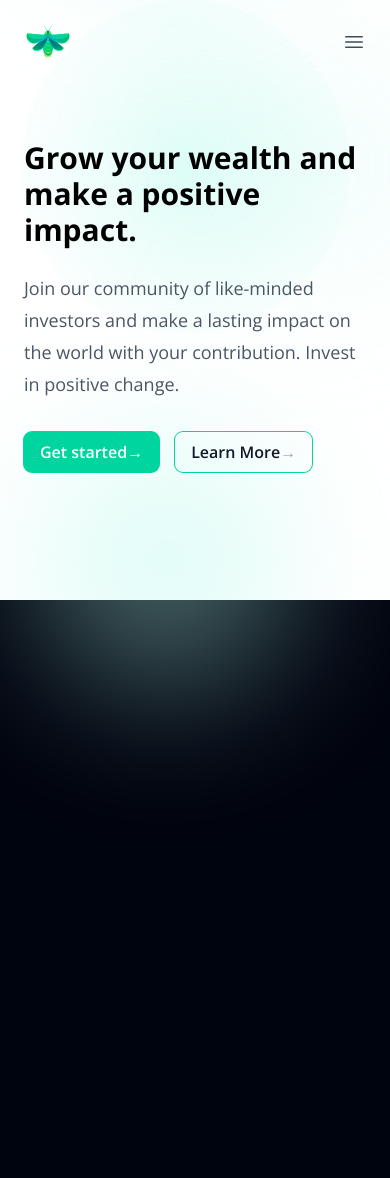
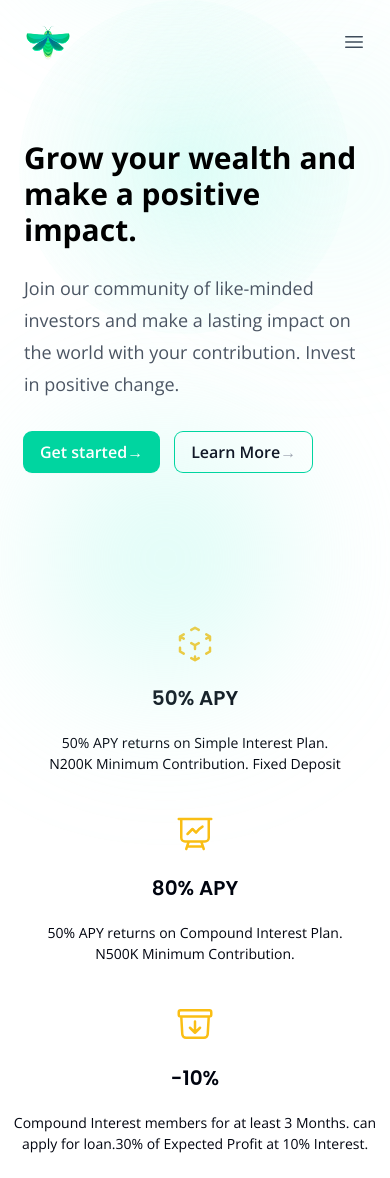
Before and after one commit to deezicypher/Affluena-frontend, a React (Create React App) app: page / in a window 390 px wide. Shown: the top 1178 px of the page. Before the commit the page ends 844 px from the top, so only its background shows below. Built offline with nearby package versions, Linux system fonts and the light colour scheme.

Commit message:
feature tiles section

```diff
--- /dev/null
+++ b/src/components/FeatureTiles.js
@@ -0,0 +1,61 @@
+import React from 'react'
+import styles,{layout} from '../style'
+
+const {heading4, paragraph, flexCenter,flexBetween}  = styles;
+const {section} = layout;
+
+
+const FeatureTiles = () => {
+  return (
+    <div className={`${section} ${flexCenter} gap-10`}>
+
+            <div className={`${flexBetween} md:w-80`}>
+            <svg xmlns="http://www.w3.org/2000/svg" fill="none" viewBox="0 0 24 24" stroke-width="1.5" stroke="currentColor" class="w-10 h-10 text-[#fabe14]">
+  <path stroke-linecap="round" stroke-linejoin="round" d="M21 7.5l-2.25-1.313M21 7.5v2.25m0-2.25l-2.25 1.313M3 7.5l2.25-1.313M3 7.5l2.25 1.313M3 7.5v2.25m9 3l2.25-1.313M12 12.75l-2.25-1.313M12 12.75V15m0 6.75l2.25-1.313M12 21.75V19.5m0 2.25l-2.25-1.313m0-16.875L12 2.25l2.25 1.313M21 14.25v2.25l-2.25 1.313m-13.5 0L3 16.5v-2.25" />
+</svg>
+
+<h3 className={`text-primary ${heading4}`} >
+    50% APY
+</h3>
+
+<p className={` text-primary text-center text-[14px] md:text-md`}>
+50% APY returns on Simple Interest Plan.<br/>
+N200K Minimum Contribution.
+Fixed Deposit
+</p>
+
+            </div>
+            <div className={`${flexBetween} md:w-80`}>
+            <svg xmlns="http://www.w3.org/2000/svg" fill="none" viewBox="0 0 24 24" stroke-width="1.5" stroke="currentColor" class="w-10 h-10 text-[#fabe14] ">
+  <path stroke-linecap="round" stroke-linejoin="round" d="M3.75 3v11.25A2.25 2.25 0 006 16.5h2.25M3.75 3h-1.5m1.5 0h16.5m0 0h1.5m-1.5 0v11.25A2.25 2.25 0 0118 16.5h-2.25m-7.5 0h7.5m-7.5 0l-1 3m8.5-3l1 3m0 0l.5 1.5m-.5-1.5h-9.5m0 0l-.5 1.5m.75-9l3-3 2.148 2.148A12.061 12.061 0 0116.5 7.605" />
+</svg>
+
+<h3 className={`text-primary ${heading4}`} >
+80% APY
+</h3>
+
+<p className={` text-primary text-center text-[14px] md:text-md`}>50% APY returns on Compound Interest Plan.<br/>
+N500K Minimum Contribution.
+</p>
+
+            </div>
+            <div className={`${flexBetween} md:w-80` } >
+            <svg xmlns="http://www.w3.org/2000/svg" fill="none" viewBox="0 0 24 24" stroke-width="1.5" stroke="currentColor" class="w-10 h-10 text-[#fabe14]">
+  <path stroke-linecap="round" stroke-linejoin="round" d="M20.25 7.5l-.625 10.632a2.25 2.25 0 01-2.247 2.118H6.622a2.25 2.25 0 01-2.247-2.118L3.75 7.5m8.25 3v6.75m0 0l-3-3m3 3l3-3M3.375 7.5h17.25c.621 0 1.125-.504 1.125-1.125v-1.5c0-.621-.504-1.125-1.125-1.125H3.375c-.621 0-1.125.504-1.125 1.125v1.5c0 .621.504 1.125 1.125 1.125z" />
+</svg>
+
+<h3 className={`text-primary ${heading4}`} >
+   -10%
+</h3>
+<p className={` text-primary text-center text-[14px] md:text-md`}>
+Compound Interest members for at least 3 Months.
+can apply for loan.30% of Expected Profit at 10% Interest.
+</p>
+            </div>
+
+        </div>
+
+  )
+}
+
+export default FeatureTiles
--- a/src/components/Modal.js
+++ /dev/null
@@ -1,28 +0,0 @@
-import { useState } from 'react';
-import { Dialog } from '@headlessui/react';
-
-
-const  MyDialog = ()  => {
-  let [isOpen, setIsOpen] = useState(true)
-
-  return (
-    <Dialog open={isOpen} onClose={() => setIsOpen(false)}>
-      <Dialog.Panel>
-        <Dialog.Title>Deactivate account</Dialog.Title>
-        <Dialog.Description>
-          This will permanently deactivate your account
-        </Dialog.Description>
-
-        <p>
-          Are you sure you want to deactivate your account? All of your data
-          will be permanently removed. This action cannot be undone.
-        </p>
-
-        <button onClick={() => setIsOpen(false)}>Deactivate</button>
-        <button onClick={() => setIsOpen(false)}>Cancel</button>
-      </Dialog.Panel>
-    </Dialog>
-  )
-}
-
-export default MyDialog
--- a/src/index.css
+++ b/src/index.css
@@ -17,9 +17,7 @@
 * {
   scroll-behavior: smooth;
 }
-body{
-    background-color: #00040f;
-}
+
 
 .text-gradient {
   background: radial-gradient( 64.18% 64.18% at 71.16% 35.69%, #def9fa 0.89%, #bef3f5 17.23%, #9dd9f0 42.04%, #7dd0eb 55.12%, #5ccae6 71.54%, #3383cf 100% );
--- a/src/pages/Home.js
+++ b/src/pages/Home.js
@@ -1,16 +1,12 @@
 import React from 'react'
-import styles from '../style';
 import Hero from '../components/Hero';
-import Modal from '../components/Modal';
-
-const {paddingX, flexCenter,flexStart, boxWidth} = styles;
-
+import FeatureTiles from '../components/FeatureTiles';
 
 const Home = () => {
   return (
    <>
    <Hero/>
-
+   <FeatureTiles/>
    </>
   )
 }
--- a/src/style.js
+++ b/src/style.js
@@ -1,9 +1,11 @@
 const styles = {
     boxWidth: "xl:max-w-[1280px] w-full",
-
-    heading2: "font-poppins font-semibold xs:text-[48px] text-[40px] text-white xs:leading-[76.8px] leading-[66.8px] w-full",
+    heading:'text-3xl font-bold  sm:text-center sm:text-6xl',
+    heading2: "font-poppins font-semibold xs:text-[48px] text-[40px] text-primary xs:leading-[76.8px] leading-[66.8px] w-full",
+    heading4: "font-poppins font-semibold text-xl font-bold  sm:text-center sm:text-2xl",
     paragraph: "font-poppins font-normal text-dimWhite text-[18px] leading-[30.8px]",
 
+    flexBetween: "flex  items-center flex-col gap-5",
     flexCenter: "flex justify-center items-center",
     flexStart: "flex justify-center items-start",
 
```
